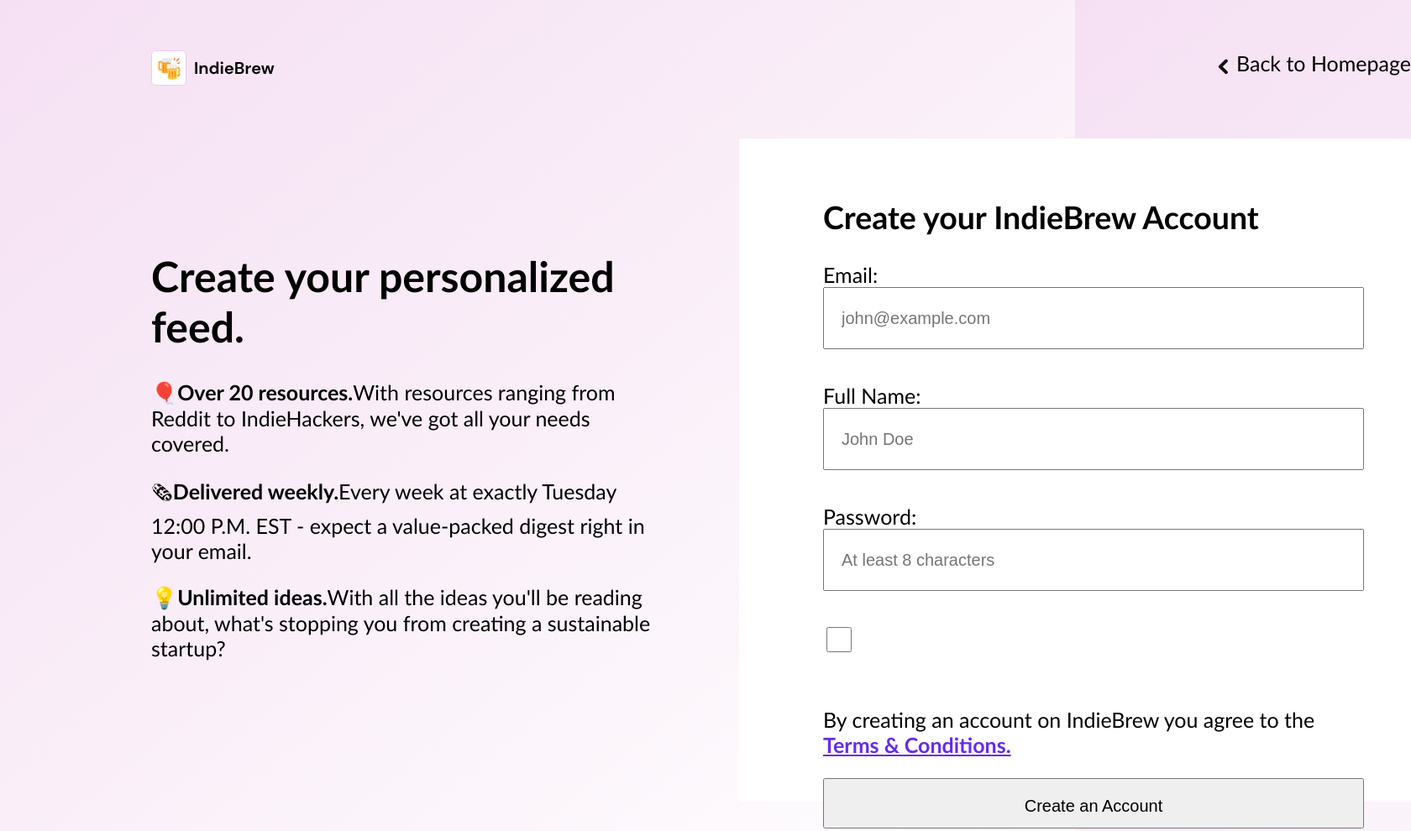
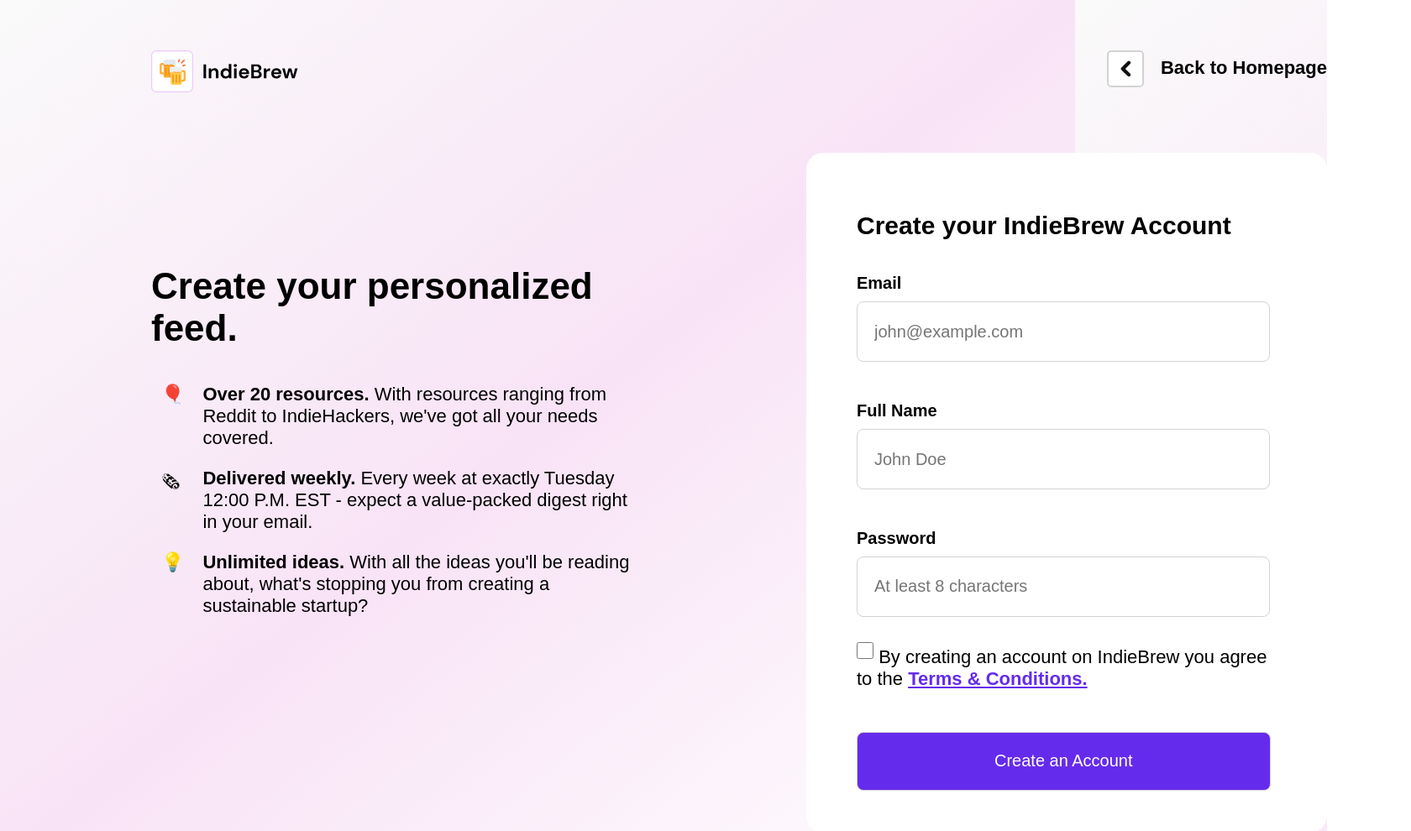
Before and after one commit to P00PG/Indie-Challange, a plain HTML site: page signup_form.html in a window 1280 px wide. Shown: the top 990 px of the page at 84% size, 1680 px wide, since content can reach past the window. Drawn offline with Linux system fonts and the light colour scheme; a web font is replaced by a local one.

Commit message:
edited shit

```diff
--- a/signup_form.html
+++ b/signup_form.html
@@ -8,10 +8,15 @@
 
 <style>
 
+    @font-face {
+        font-family: "customfont" ;
+        src: url(https://fonts.google.com/specimen/DM+Sans);
+    }
+
     .wrapper {
     margin-left:auto;
     margin-right:auto;
-    width:1500px;
+    width:1400px;
     }
 
 
@@ -19,12 +24,13 @@
         height: 100vh;
         margin: 180px;
         margin-top: 60px;
-        font-family:'Gill Sans', 'Gill Sans MT', Calibri, 'Trebuchet MS', sans-serif;
-        font-size: 25px;
+        font-family: "customfont",Arial, Helvetica, sans-serif;
+        font-size: 22px;
         color: black;
         background: linear-gradient(
             to bottom right,
-            rgb(245, 224, 243),
+            rgb(250, 250, 250),
+            rgb(248, 227, 246),
             rgba(255, 255, 255, 0)
 
         );
@@ -37,10 +43,10 @@
     }
 
     .left_body{
-        float: left;
         width: 600px;
         word-wrap: normal;
-        margin-top: 150px;
+        margin-top: 200px;
+        margin-left: 0px;
     }
 
     span{
@@ -48,22 +54,37 @@
     }
 
     .right_body{
-        margin-top: 50px;
+        margin-top: -565px;
         float: right;
-        width: 600px;
-        height: 650px;
+        width: 500px;
+        height: 710px;
         background-color: white;
-        padding: 100px;
+        padding: 60px;
         padding-top: 40px;
+        border-radius: 20px ;
+    }
+
+    h4{
+        margin-bottom: 0px;
+        font-size: 20px;
+    }
+
+
+
+    td{
+        padding: 10px;
     }
 
     input{
         font-size: 20px;
-        width: 100%;
+        width: 90%;
         padding: 20px;
         height: 30px;
-        margin-bottom: 40px;
+        margin-bottom: 20px;
+        border-radius: 8px;
+        border: 1px solid lightgrey;
     }
+
 
 
 
@@ -74,10 +95,10 @@
 
     <body>
         <div class="header">
-            <img style="float: left; height: 5.5%;"src="IndieBrew Starter Files\Assets\Logo.svg"/>
+            <img style="float: left; height: 50px;"src="IndieBrew Starter Files\Assets\Logo.svg"/>
             <div class="right_header">
-                <a href="index.html"><img style="padding: 10px;"src="IndieBrew Starter Files\Assets\Back Arrow.svg"/></a>
-                <p style="margin-top: 0px;">Back to Homepage</p>
+                <a href="index.html"><img style="padding: 10px;background-color: white; width: 20px; height: 20px; border-radius: 5px; border: 2px solid lightgrey;"src="IndieBrew Starter Files\Assets\Back Arrow.svg"/></a>
+                <b><p style="margin-top: 8px; margin-left: 20px; ">Back to Homepage</p></b>
             </div>
         </div>
 
@@ -85,29 +106,40 @@
 
         <div class="left_body">
             <h1>Create your personalized feed.</h1>
-            <p>&#127880<span>Over 20 resources.</span>With resources ranging from Reddit to IndieHackers, we've got all your needs covered.</p>
-            <p>&#128478<span>Delivered weekly.</span>Every week at exactly Tuesday 12:00 P.M. EST - expect a value-packed digest right in your email.
-            </p>
-            <p>&#128161<span>Unlimited ideas.</span>With all the ideas you'll be reading about, what's stopping you from creating a sustainable startup?</p>
+            <table>
+                <tr>
+                    <td style="vertical-align: text-top;">&#127880</td>
+                    <td><span>Over 20 resources. </span> With resources ranging from Reddit to IndieHackers, we've got all your needs covered.</td>
+                </tr>
+                <tr>
+                    <td style="vertical-align: text-top;">&#128478</td>
+                    <td><span>Delivered weekly.</span> Every week at exactly Tuesday 12:00 P.M. EST - expect a value-packed digest right in your email.
+                    </td>
+                </tr>
+                <tr>
+                    <td style="vertical-align: text-top;">&#128161</td>
+                    <td><span>Unlimited ideas. </span> With all the ideas you'll be reading about, what's stopping you from creating a sustainable startup?</td>
+                </tr>
+            </table>
 
         </div>
 
         <div class="right_body">
             <form>
-                <h2>Create your IndieBrew Account</h2>
+                <h3 style="margin-bottom: 40px; font-size: 30px;">Create your IndieBrew Account</h3>
                 <div class="user_inputs">
-                    Email:<br>
-                    <input type="text" id="text" placeholder="john@example.com"><br>
-                    Full Name:<br>
-                    <input type="text" id="text" placeholder="John Doe"><br>
-                    Password:<br>
-                    <input type="text" id="text" placeholder="At least 8 characters"><br>
+                    <h4>Email</h4>
+                    <input style="margin-top: 10px;" type="text" id="text" placeholder="john@example.com"><br>
+                    <h4>Full Name</h4>
+                    <input style="margin-top: 10px;" type="text" id="text" placeholder="John Doe"><br>
+                    <h4>Password</h4>
+                    <input style="margin-top: 10px;" type="text" id="text" placeholder="At least 8 characters"><br>
                 </div>
-                <input style="width: 30px;"type="checkbox" name="checkbox">
-                <label for="checkbox"><p>By creating an account on IndieBrew you agree to the <span style="color: rgb(101, 43, 236); text-decoration: underline; text-decoration-color: rgb(101, 43, 236);">Terms & Conditions.</span></p></label>
+                <input style="width: 20px; margin: 0px; margin-top: 5px;"type="checkbox" name="checkbox">
+                <label for="checkbox">By creating an account on IndieBrew you agree to the <span style="color: rgb(101, 43, 236); text-decoration: underline; text-decoration-color: rgb(101, 43, 236);">Terms & Conditions.</span></label>
 
                 <div class="submit">
-                    <input style="height: 60px; width: 644px;" type="submit" value="Create an Account">
+                    <input style="height: 70px; width: 98.5%; margin-top: 50px ; background-color:rgb(101, 43, 236) ; color: white;" type="submit" value="Create an Account">
                 </div>
             </form>
 
```
